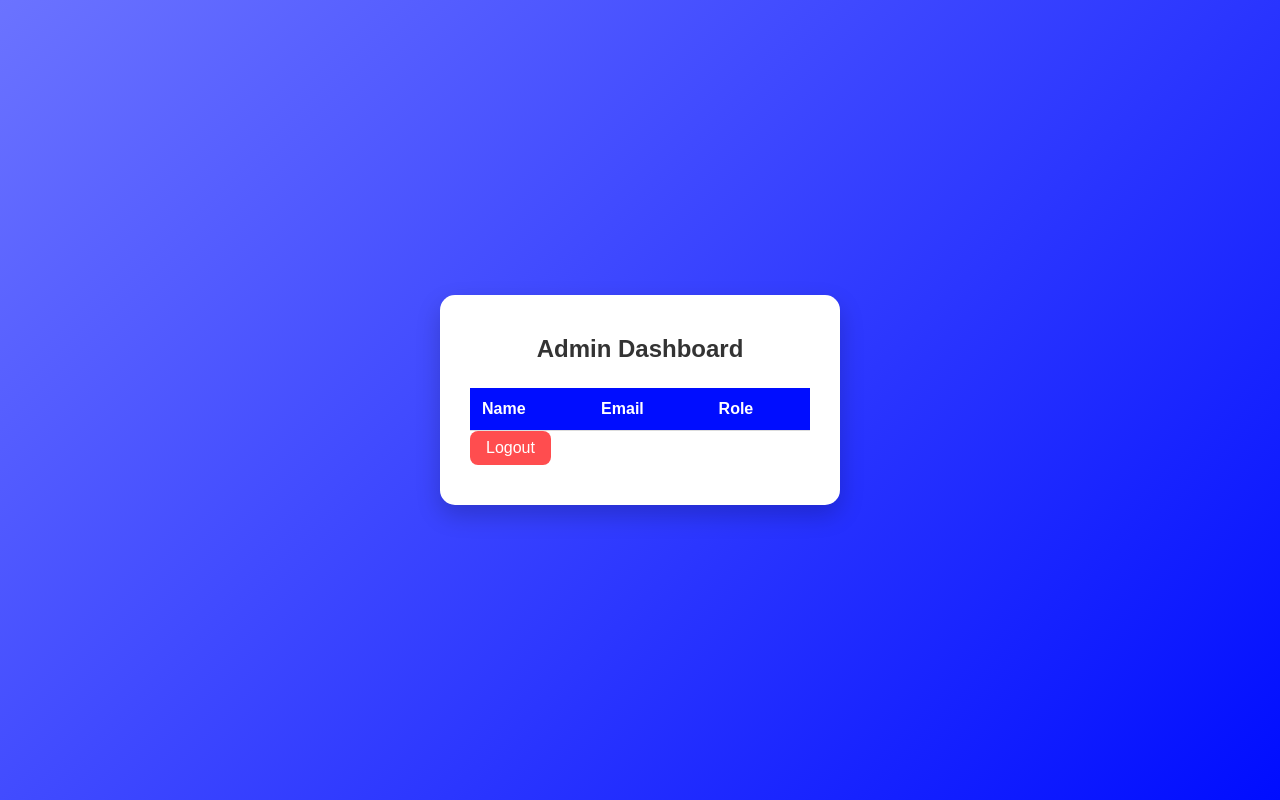
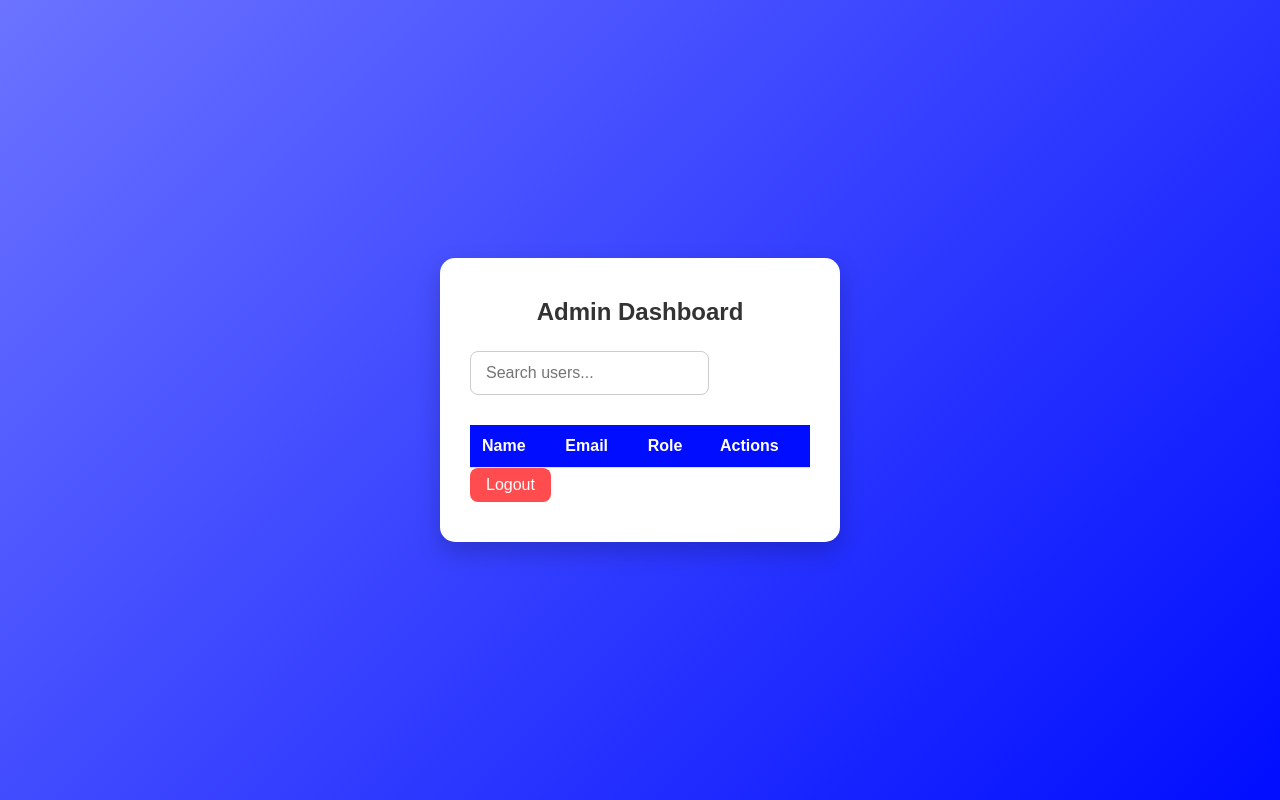
Before and after one commit to Riyaz3777/UMS, a plain HTML site: page frontend/admin.html in a window 1280 px wide. Drawn offline with Linux system fonts and the light colour scheme; sample sign-in values are in the browser's storage.

Commit message:
Update admin.html

```diff
--- a/frontend/admin.html
+++ b/frontend/admin.html
@@ -9,16 +9,18 @@
 <body>
   <div class="container">
     <h2>Admin Dashboard</h2>
-    <table id="usersTable">
+    <input type="text" id="searchInput" placeholder="Search users...">
+    <table>
       <thead>
         <tr>
           <th>Name</th>
           <th>Email</th>
           <th>Role</th>
+          <th>Actions</th>
         </tr>
       </thead>
-      <tbody>
-        <!-- Users will be loaded here -->
+      <tbody id="usersTable">
+        <!-- Users will be populated here -->
       </tbody>
     </table>
     <button id="logoutBtn">Logout</button>
```
